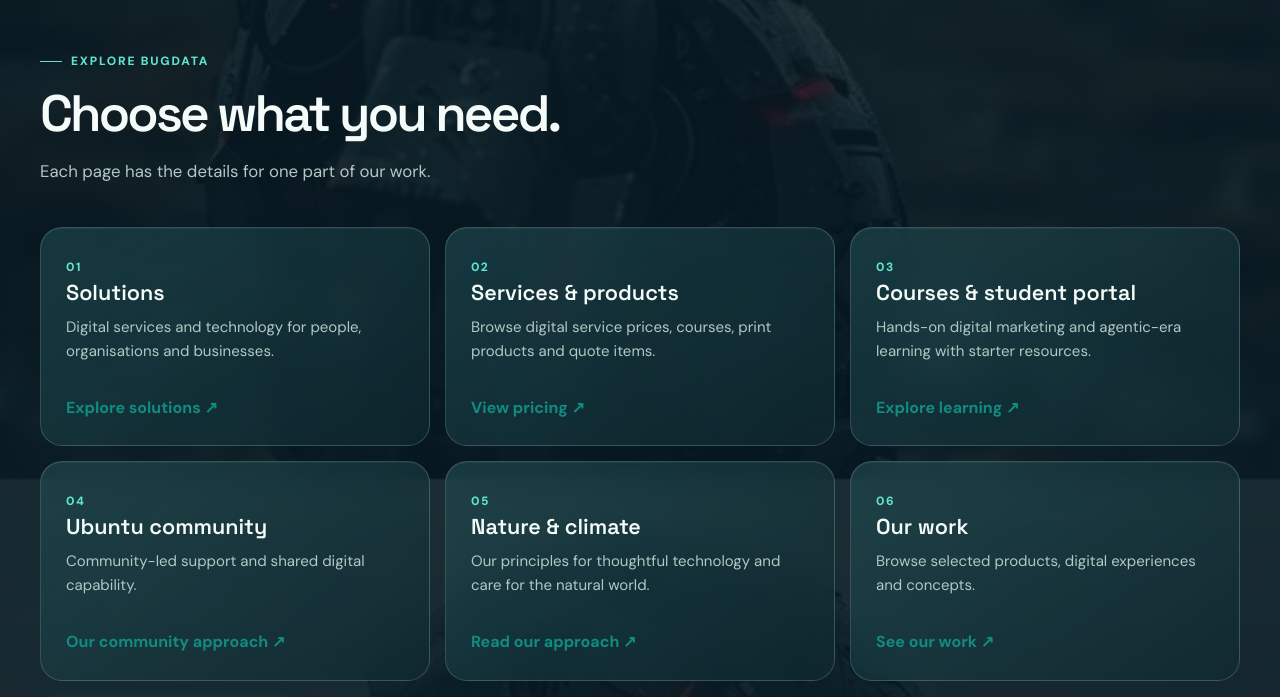
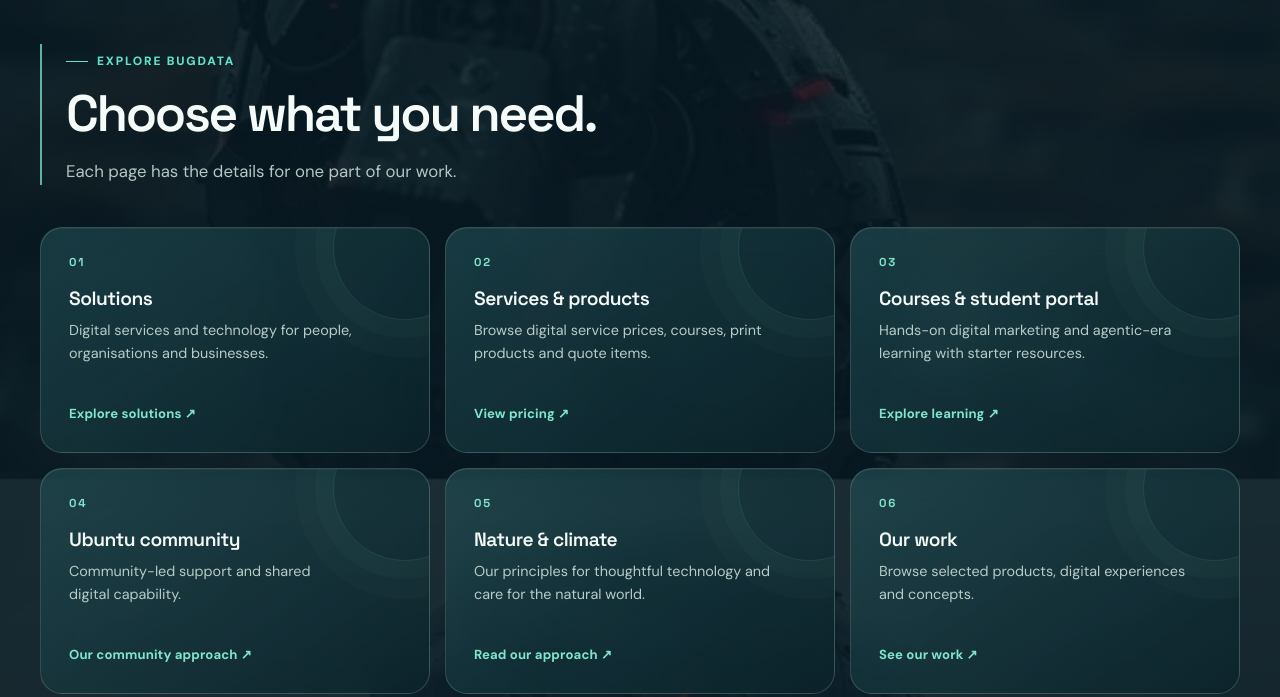
Before and after one commit to bugdata-commits/webdev, a plain HTML site: page index.html in a window 1280 px wide. Shown: the part 801-1498 px from the top of the page. Drawn offline with Linux system fonts and the light colour scheme.

Commit message:
Complete shared visual refinement styles

```diff
--- a/assets/ux-refinements.css
+++ b/assets/ux-refinements.css
@@ -1,6 +1,164 @@
+/* Bugdata interface refinements: clear hierarchy, dependable keyboard access and generous touch targets. */
+:root {
+  scroll-padding-top: 6.5rem;
+  text-rendering: optimizeLegibility;
+  -webkit-text-size-adjust: 100%;
+}
+
+::selection {
+  color: #071923;
+  background: #81e5cc;
+}
+
+:where(h1, h2, h3, h4) {
+  text-wrap: balance;
+}
+
+:where(p, li) {
+  text-wrap: pretty;
+}
+
+:where(a, button, input, select, textarea, summary, [tabindex]):focus-visible {
+  outline: 3px solid #81e5cc;
+  outline-offset: 4px;
+  border-radius: 5px;
+}
+
+.nav-links a[aria-current="page"],
+.bd-links a[aria-current="page"] {
+  color: #81e5cc;
+  font-weight: 800;
+}
+
+.menu-btn,
+.bd-menu {
+  min-width: 44px;
+  min-height: 44px;
+  touch-action: manipulation;
+}
+
+.menu-btn:hover,
+.bd-menu:hover {
+  border-color: rgba(129, 229, 204, .62);
+  color: #81e5cc;
+}
+
+:target {
+  scroll-margin-top: 6.5rem;
+}
+
+/* Homepage feature index: numbered editorial cards, clear scan order, and restrained motion. */
+.home-links {
+  position: relative;
+  isolation: isolate;
+}
+
+.home-links .section-head {
+  max-width: 760px;
+  padding-left: clamp(1rem, 2vw, 1.5rem);
+  border-left: 2px solid rgba(129, 229, 204, .74);
+}
+
+.home-links .section-head h2 {
+  letter-spacing: -.045em;
+}
+
+.compact-links .service-card {
+  position: relative;
+  display: flex;
+  min-height: 220px;
+  flex-direction: column;
+  align-items: flex-start;
+  overflow: hidden;
+  padding: clamp(1.25rem, 2.4vw, 1.75rem);
+  border: 1px solid rgba(183, 235, 221, .2);
+  border-radius: 22px;
+  background: linear-gradient(145deg, rgba(40, 86, 91, .54), rgba(12, 35, 42, .82));
+  box-shadow: inset 0 1px 0 rgba(255, 255, 255, .055);
+  transition: transform .24s ease, border-color .24s ease, box-shadow .24s ease;
+}
+
+.compact-links .service-card::after {
+  position: absolute;
+  top: -52px;
+  right: -48px;
+  width: 142px;
+  height: 142px;
+  border: 1px solid rgba(129, 229, 204, .12);
+  border-radius: 50%;
+  box-shadow: 0 0 0 18px rgba(129, 229, 204, .025), 0 0 0 38px rgba(129, 229, 204, .018);
+  content: "";
+  pointer-events: none;
+}
+
+.compact-links .service-card .num {
+  color: #81e5cc;
+  font: 700 .72rem/1.2 'Space Grotesk', sans-serif;
+  letter-spacing: .16em;
+}
+
+.compact-links .service-card h3 {
+  margin: 1.1rem 0 .55rem;
+  font: 600 clamp(1.1rem, 1.5vw, 1.3rem)/1.2 'Space Grotesk', sans-serif;
+  letter-spacing: -.025em;
+  text-wrap: balance;
+}
+
+.compact-links .service-card p {
+  max-width: 32ch;
+  color: #b8ccc7;
+  font-size: .9rem;
+  line-height: 1.6;
+}
+
+.compact-links .service-card b {
+  margin-top: auto;
+  padding-top: 1.35rem;
+  color: #81e5cc;
+  font-size: .82rem;
+  letter-spacing: .01em;
+}
+
+@media (hover: hover) and (pointer: fine) {
+  .compact-links .service-card:hover {
+    transform: translateY(-4px);
+    border-color: rgba(129, 229, 204, .48);
+    box-shadow: 0 20px 48px rgba(2, 14, 20, .28), inset 0 1px 0 rgba(255, 255, 255, .08);
+  }
+}
+
+@media (max-width: 600px) {
+  .compact-links .service-card {
+    min-height: 195px;
+  }
+}
 
 .section-head h1 {
   margin: 15px 0;
   font: 600 clamp(2.1rem, 4vw, 3.5rem)/1.08 'Space Grotesk', sans-serif;
   letter-spacing: -.055em;
 }
+
+@media (prefers-reduced-motion: reduce) {
+  html {
+    scroll-behavior: auto !important;
+  }
+
+  *,
+  *::before,
+  *::after {
+    animation-duration: .01ms !important;
+    animation-iteration-count: 1 !important;
+    transition-duration: .01ms !important;
+  }
+
+  .compact-links .service-card {
+    transition: none;
+  }
+}
+
+@media (forced-colors: active) {
+  :where(a, button, input, select, textarea, summary, [tabindex]):focus-visible {
+    outline: 2px solid Highlight;
+  }
+}
```
